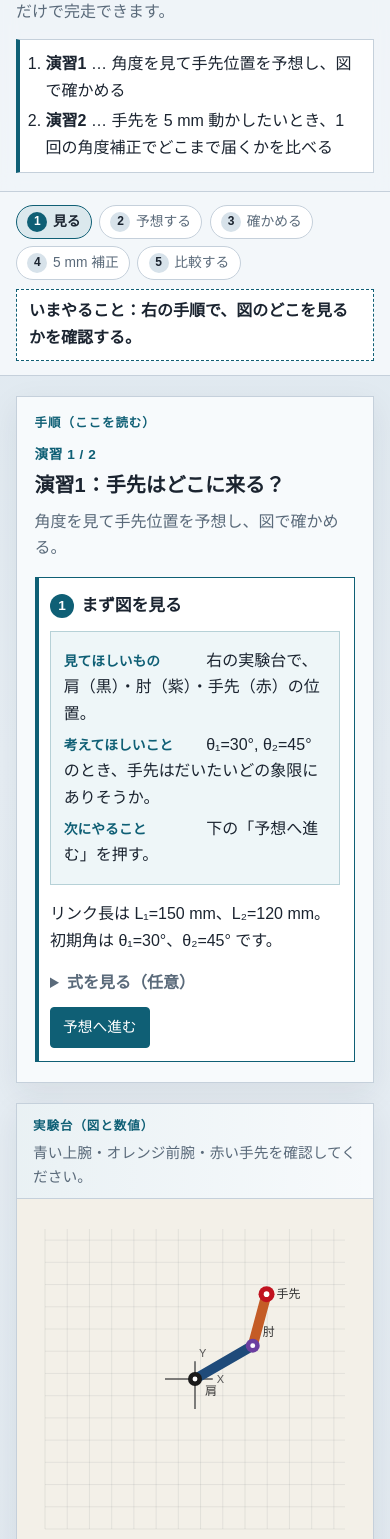
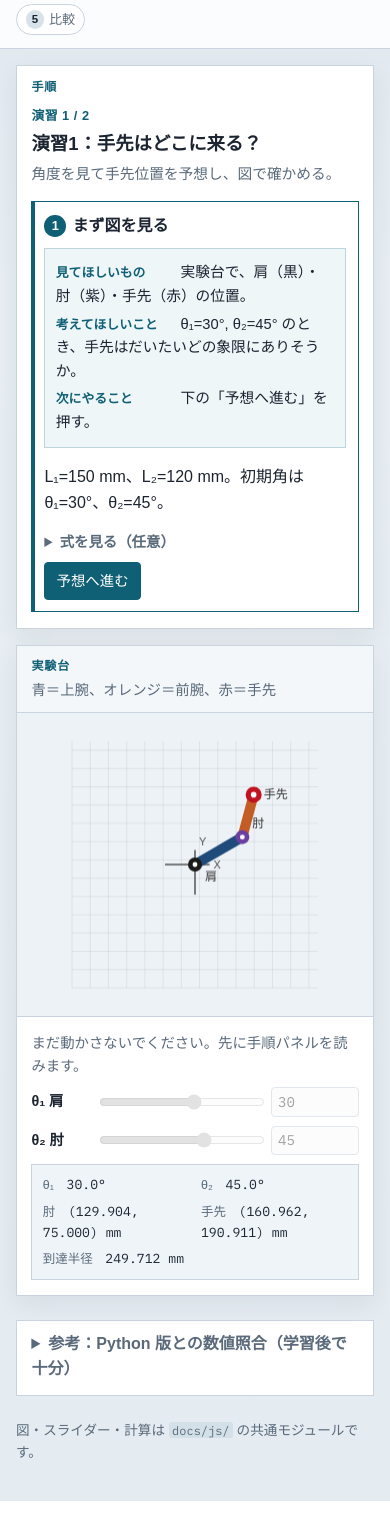
Before and after one commit to tukino/robotics-math-study, a plain HTML site: page docs/index.html in a window 390 px wide. Shown: the part 192-1731 px from the top of the page. After the commit the page ends 1693 px from the top, so only its background shows below. Drawn offline with Linux system fonts and the light colour scheme; a web font is replaced by a local one.

Commit message:
Restore stable figure-left lab layout on GitHub Pages
Put the arm stage back on the left and the procedure on the right,
compact the header chrome, size the canvas with aspect-ratio instead of
flex stretch, cache-bust assets, and use layout-neutral copy so mobile
stacking still makes sense.

Co-authored-by: Slave <tukino@users.noreply.github.com>

```diff
--- a/docs/css/style.css
+++ b/docs/css/style.css
@@ -1,16 +1,15 @@
 :root {
   --ink: #1b2430;
   --muted: #5a6a7a;
-  --paper: #e7eef4;
-  --panel: #f7fafc;
-  --line: #c5d0db;
+  --paper: #e8eef3;
+  --panel: #ffffff;
+  --line: #c9d4df;
   --accent: #0f5f75;
-  --accent-2: #c45c26;
   --good: #0a7a4b;
   --bad: #a11a2e;
-  --shadow: 0 10px 30px rgba(27, 36, 48, 0.08);
+  --shadow: 0 8px 24px rgba(27, 36, 48, 0.07);
   --font-sans: "IBM Plex Sans JP", "Noto Sans JP", "Hiragino Sans", sans-serif;
-  --font-mono: "IBM Plex Mono", "Source Code Pro", ui-monospace, monospace;
+  --font-mono: "IBM Plex Mono", ui-monospace, monospace;
 }
 
 *,
@@ -27,11 +26,8 @@ body {
   margin: 0;
   color: var(--ink);
   font-family: var(--font-sans);
-  line-height: 1.65;
-  background:
-    radial-gradient(1200px 500px at 10% -10%, rgba(15, 95, 117, 0.12), transparent 60%),
-    radial-gradient(900px 400px at 100% 0%, rgba(196, 92, 38, 0.08), transparent 55%),
-    linear-gradient(180deg, #d9e4ec 0%, var(--paper) 40%, #dfe7ee 100%);
+  line-height: 1.6;
+  background: linear-gradient(180deg, #dce6ee 0%, var(--paper) 28%, #e4ebf1 100%);
   min-height: 100vh;
 }
 
@@ -40,83 +36,74 @@ a {
 }
 
 .site-header {
-  padding: 1.5rem clamp(1rem, 3vw, 2.5rem) 1.1rem;
+  padding: 1rem clamp(1rem, 3vw, 2rem) 0.85rem;
   border-bottom: 1px solid var(--line);
-  background: rgba(247, 250, 252, 0.72);
-  backdrop-filter: blur(8px);
+  background: rgba(255, 255, 255, 0.85);
 }
 
-.site-header .brand {
-  margin: 0 0 0.35rem;
-  font-size: 0.95rem;
+.header-top {
+  display: flex;
+  flex-wrap: wrap;
+  gap: 0.6rem 1rem;
+  align-items: center;
+  justify-content: space-between;
+  margin-bottom: 0.35rem;
+}
+
+.brand {
+  margin: 0;
+  font-size: 0.9rem;
   font-weight: 700;
   letter-spacing: 0.04em;
   color: var(--accent);
 }
 
 .site-header h1 {
-  margin: 0 0 0.45rem;
-  font-size: clamp(1.45rem, 2.3vw, 1.95rem);
+  margin: 0 0 0.65rem;
+  font-size: clamp(1.25rem, 2vw, 1.6rem);
   font-weight: 700;
-  letter-spacing: 0.01em;
-  max-width: 28rem;
 }
 
-.site-header .tagline {
-  margin: 0 0 0.85rem;
-  color: var(--muted);
-  max-width: 42rem;
-}
-
-.path-overview {
+.now-doing {
   margin: 0;
-  padding: 0.7rem 0.9rem 0.7rem 1.6rem;
-  max-width: 42rem;
-  background: #fff;
-  border: 1px solid var(--line);
-  border-left: 4px solid var(--accent);
-}
-
-.path-overview li + li {
-  margin-top: 0.25rem;
-}
-
-.progress-bar {
-  padding: 0.85rem clamp(1rem, 3vw, 2.5rem);
-  border-bottom: 1px solid var(--line);
-  background: #f3f7fa;
+  padding: 0.4rem 0.7rem;
+  max-width: min(40rem, 100%);
+  background: #eef6f8;
+  border: 1px solid rgba(15, 95, 117, 0.28);
+  font-size: 0.92rem;
+  font-weight: 600;
 }
 
 .progress-steps {
   list-style: none;
   display: flex;
   flex-wrap: wrap;
-  gap: 0.45rem;
-  margin: 0 0 0.55rem;
+  gap: 0.4rem;
+  margin: 0;
   padding: 0;
 }
 
 .progress-steps li {
   display: inline-flex;
   align-items: center;
-  gap: 0.35rem;
-  padding: 0.28rem 0.65rem;
+  gap: 0.3rem;
+  padding: 0.25rem 0.55rem;
   border: 1px solid var(--line);
   border-radius: 999px;
   background: #fff;
   color: var(--muted);
-  font-size: 0.86rem;
+  font-size: 0.82rem;
 }
 
 .progress-steps li span {
   display: inline-grid;
   place-items: center;
-  width: 1.25rem;
-  height: 1.25rem;
+  width: 1.15rem;
+  height: 1.15rem;
   border-radius: 50%;
   background: #d7e2ea;
   color: var(--ink);
-  font-size: 0.75rem;
+  font-size: 0.72rem;
   font-weight: 700;
 }
 
@@ -127,9 +114,13 @@ a {
   font-weight: 600;
 }
 
+.progress-steps li.is-current span,
+.progress-steps li.is-done span {
+  color: #fff;
+}
+
 .progress-steps li.is-current span {
   background: var(--accent);
-  color: #fff;
 }
 
 .progress-steps li.is-done {
@@ -139,33 +130,23 @@ a {
 
 .progress-steps li.is-done span {
   background: var(--good);
-  color: #fff;
-}
-
-.now-doing {
-  margin: 0;
-  padding: 0.55rem 0.75rem;
-  background: #fff;
-  border: 1px dashed var(--accent);
-  color: var(--ink);
-  font-weight: 600;
 }
 
 .layout {
   display: grid;
-  grid-template-columns: minmax(320px, 0.95fr) minmax(280px, 1.05fr);
-  gap: 1.25rem;
-  padding: 1.25rem clamp(1rem, 3vw, 2.5rem) 2.5rem;
+  grid-template-columns: minmax(0, 1.15fr) minmax(300px, 0.85fr);
+  gap: 1rem;
+  align-items: start;
+  padding: 1rem clamp(1rem, 3vw, 2rem) 1.5rem;
 }
 
-@media (max-width: 900px) {
+@media (max-width: 960px) {
   .layout {
     grid-template-columns: 1fr;
   }
 
   .side {
     order: -1;
-    max-height: none;
   }
 }
 
@@ -174,27 +155,24 @@ a {
   background: var(--panel);
   border: 1px solid var(--line);
   box-shadow: var(--shadow);
+  min-width: 0;
 }
 
 .stage {
   display: flex;
   flex-direction: column;
-  min-height: 560px;
-}
-
-.stage-header,
-.panel-label {
-  margin: 0;
+  min-height: 0;
 }
 
 .stage-header {
-  padding: 0.75rem 1rem 0.55rem;
+  padding: 0.65rem 0.9rem;
   border-bottom: 1px solid var(--line);
-  background: linear-gradient(90deg, rgba(15, 95, 117, 0.06), transparent);
+  background: #f3f7fa;
 }
 
 .panel-label {
-  font-size: 0.78rem;
+  margin: 0;
+  font-size: 0.75rem;
   font-weight: 700;
   letter-spacing: 0.08em;
   text-transform: uppercase;
@@ -203,28 +181,18 @@ a {
 
 .stage-hint,
 .controls-caption {
-  margin: 0.25rem 0 0;
+  margin: 0.2rem 0 0;
   color: var(--muted);
-  font-size: 0.92rem;
-}
-
-.controls-caption {
-  margin-bottom: 0.15rem;
+  font-size: 0.9rem;
 }
 
 .canvas-wrap {
   position: relative;
-  flex: 1;
-  min-height: 360px;
-  background:
-    linear-gradient(180deg, rgba(255, 255, 255, 0.35), transparent),
-    repeating-linear-gradient(
-      -12deg,
-      transparent,
-      transparent 11px,
-      rgba(15, 95, 117, 0.03) 11px,
-      rgba(15, 95, 117, 0.03) 12px
-    );
+  width: 100%;
+  aspect-ratio: 1 / 0.85;
+  min-height: 280px;
+  max-height: min(62vh, 560px);
+  background: #edf2f6;
 }
 
 #arm-canvas {
@@ -234,22 +202,22 @@ a {
 }
 
 #angle-controls {
-  padding: 0.9rem 1rem 1.1rem;
+  padding: 0.75rem 0.9rem 0.95rem;
   border-top: 1px solid var(--line);
   display: grid;
-  gap: 0.75rem;
+  gap: 0.55rem;
 }
 
 .control-row {
   display: grid;
-  grid-template-columns: 3.5rem 1fr 4.5rem;
-  gap: 0.6rem;
+  grid-template-columns: 3.6rem minmax(0, 1fr) 5.5rem;
+  gap: 0.5rem;
   align-items: center;
 }
 
 .control-row label {
   font-weight: 600;
-  font-variant-numeric: tabular-nums;
+  font-size: 0.9rem;
 }
 
 .control-row input[type="range"] {
@@ -259,11 +227,11 @@ a {
 
 .control-row input[type="number"] {
   width: 100%;
-  padding: 0.35rem 0.45rem;
+  padding: 0.3rem 0.4rem;
   border: 1px solid var(--line);
   border-radius: 4px;
   font-family: var(--font-mono);
-  font-size: 0.92rem;
+  font-size: 0.88rem;
 }
 
 .control-row input:disabled {
@@ -273,120 +241,185 @@ a {
 
 .pose-readout {
   display: grid;
-  grid-template-columns: repeat(auto-fit, minmax(9rem, 1fr));
-  gap: 0.35rem 0.75rem;
-  padding: 0.65rem 0.75rem;
+  grid-template-columns: repeat(2, minmax(0, 1fr));
+  gap: 0.3rem 0.75rem;
+  padding: 0.55rem 0.65rem;
   background: #eef4f8;
-  border: 1px dashed var(--line);
+  border: 1px solid var(--line);
   font-family: var(--font-mono);
-  font-size: 0.86rem;
+  font-size: 0.82rem;
+}
+
+.pose-readout > div {
+  min-width: 0;
+  overflow-wrap: anywhere;
 }
 
 .pose-readout span {
   color: var(--muted);
-  margin-right: 0.35rem;
+  margin-right: 0.3rem;
   font-family: var(--font-sans);
-  font-size: 0.8rem;
+  font-size: 0.78rem;
 }
 
 .side {
-  padding: 1rem 1.1rem 1.25rem;
-  overflow: visible;
-  max-height: none;
+  padding: 0.75rem 0.9rem 1rem;
+  position: sticky;
+  top: 0.5rem;
+  max-height: calc(100vh - 1rem);
+  overflow: auto;
 }
 
 .side > .panel-label {
-  margin-bottom: 0.65rem;
+  margin-bottom: 0.5rem;
 }
 
 .exercise-kicker {
-  margin: 0 0 0.2rem;
+  margin: 0 0 0.15rem;
   color: var(--accent);
-  font-size: 0.85rem;
+  font-size: 0.8rem;
   font-weight: 700;
   letter-spacing: 0.04em;
 }
 
-.path-note {
-  margin: 0 0 0.75rem;
+.exercise-block h2 {
+  margin: 0 0 0.3rem;
+  font-size: 1.15rem;
+}
+
+.exercise-block .lede,
+.path-note,
+.hint {
   color: var(--muted);
-  font-size: 0.95rem;
+  margin-top: 0;
+  font-size: 0.92rem;
 }
 
 .cue-box {
-  margin: 0.7rem 0 0.9rem;
-  padding: 0.7rem 0.8rem;
+  margin: 0.55rem 0 0.7rem;
+  padding: 0.55rem 0.65rem;
   background: #eef6f8;
-  border: 1px solid rgba(15, 95, 117, 0.25);
+  border: 1px solid rgba(15, 95, 117, 0.22);
 }
 
 .cue-box p {
-  margin: 0.3rem 0;
+  margin: 0.25rem 0;
+  font-size: 0.92rem;
 }
 
 .cue-label {
   display: inline-block;
-  min-width: 8.5rem;
-  margin-right: 0.4rem;
+  min-width: 7.5rem;
+  margin-right: 0.3rem;
   color: var(--accent);
   font-weight: 700;
-  font-size: 0.86rem;
+  font-size: 0.8rem;
 }
 
 .step-card {
-  margin-top: 0.85rem;
-  padding: 0.85rem 0.9rem;
+  margin-top: 0.7rem;
+  padding: 0.7rem 0.75rem;
   border: 1px solid var(--line);
-  background: #fff;
-  opacity: 0.72;
+  background: #fafcfd;
 }
 
 .step-card.is-open {
-  opacity: 1;
   border-color: var(--accent);
   box-shadow: inset 3px 0 0 var(--accent);
+  background: #fff;
+}
+
+.step-card[hidden] {
+  display: none !important;
 }
 
 .step-card h3 {
   display: flex;
   align-items: center;
-  gap: 0.45rem;
-  margin: 0 0 0.45rem;
-  font-size: 1.05rem;
+  gap: 0.4rem;
+  margin: 0 0 0.4rem;
+  font-size: 1rem;
 }
 
 .step-num {
   display: inline-grid;
   place-items: center;
-  width: 1.5rem;
-  height: 1.5rem;
+  width: 1.35rem;
+  height: 1.35rem;
   border-radius: 50%;
   background: var(--accent);
   color: #fff;
-  font-size: 0.85rem;
+  font-size: 0.8rem;
 }
 
 .formula-details {
-  margin: 0.65rem 0;
+  margin: 0.5rem 0;
 }
 
 .formula-details summary {
   cursor: pointer;
   color: var(--muted);
   font-weight: 600;
+  font-size: 0.9rem;
 }
 
+.formula {
+  background: #13202c;
+  color: #e8f2f7;
+  padding: 0.7rem 0.8rem;
+  overflow-x: auto;
+  font-family: var(--font-mono);
+  font-size: 0.85rem;
+  border-radius: 4px;
+}
+
+.quiz,
+.live-box {
+  margin-top: 0.6rem;
+  padding: 0.65rem 0.7rem;
+  border: 1px solid var(--line);
+  background: #fff;
+}
+
+.quiz h3,
+.live-box h3 {
+  margin: 0 0 0.4rem;
+  font-size: 0.98rem;
+}
+
+fieldset {
+  border: 1px solid var(--line);
+  margin: 0.5rem 0;
+  padding: 0.45rem 0.6rem 0.6rem;
+}
+
+legend {
+  padding: 0 0.25rem;
+  font-weight: 600;
+  font-size: 0.9rem;
+}
+
+fieldset label {
+  display: block;
+  margin: 0.25rem 0;
+  font-size: 0.92rem;
+}
+
+.status {
+  margin: 0.55rem 0 0;
+  padding: 0.45rem 0.6rem;
+  background: #eef6f8;
+  border-left: 3px solid var(--accent);
+  font-size: 0.9rem;
+}
+
+.scenario-tabs,
+.preset-row,
 .next-actions {
   display: flex;
   flex-wrap: wrap;
-  gap: 0.5rem;
-  margin-top: 0.85rem;
-}
-
-.done-msg {
-  width: 100%;
-  margin: 0 0 0.35rem;
-  font-weight: 600;
+  gap: 0.4rem;
+  margin: 0.5rem 0;
 }
 
 .btn {
@@ -394,17 +427,15 @@ a {
   border: 1px solid var(--line);
   background: #fff;
   color: var(--ink);
-  padding: 0.45rem 0.75rem;
+  padding: 0.4rem 0.7rem;
   border-radius: 4px;
   font: inherit;
-  font-size: 0.92rem;
+  font-size: 0.9rem;
   cursor: pointer;
-  transition: border-color 0.15s ease, transform 0.15s ease, background 0.15s ease;
 }
 
 .btn:hover {
   border-color: var(--accent);
-  transform: translateY(-1px);
 }
 
 .btn.primary,
@@ -414,121 +445,51 @@ a {
   color: #fff;
 }
 
-.exercise-block h2 {
-  margin: 0 0 0.4rem;
-  font-size: 1.25rem;
-}
-
-.exercise-block .lede {
-  color: var(--muted);
-  margin-top: 0;
-}
-
-.formula {
-  background: #13202c;
-  color: #e8f2f7;
-  padding: 0.85rem 1rem;
-  overflow-x: auto;
-  font-family: var(--font-mono);
-  font-size: 0.9rem;
-  border-radius: 4px;
-}
-
-.quiz,
-.live-box {
-  margin-top: 1rem;
-  padding: 0.85rem 0.9rem;
-  border: 1px solid var(--line);
-  background: #fff;
-}
-
-.quiz h3,
-.live-box h3 {
-  margin: 0 0 0.5rem;
-  font-size: 1.05rem;
-}
-
-fieldset {
-  border: 1px solid var(--line);
-  margin: 0.65rem 0;
-  padding: 0.55rem 0.7rem 0.75rem;
-}
-
-legend {
-  padding: 0 0.3rem;
-  font-weight: 600;
-}
-
-fieldset label {
-  display: block;
-  margin: 0.3rem 0;
-}
-
-.status {
-  margin: 0.7rem 0 0;
-  padding: 0.55rem 0.7rem;
-  background: #eef6f8;
-  border-left: 3px solid var(--accent);
-}
-
-.hint {
-  color: var(--muted);
-  font-size: 0.95rem;
-}
-
-.scenario-tabs,
-.preset-row {
-  display: flex;
-  flex-wrap: wrap;
-  gap: 0.45rem;
-  margin: 0.6rem 0;
-}
-
 .result-list {
-  margin: 0.4rem 0 0.8rem;
+  margin: 0.3rem 0 0.6rem;
   padding-left: 1.1rem;
+  font-size: 0.92rem;
 }
 
 .explain {
-  margin-top: 0.85rem;
+  margin-top: 0.6rem;
   border: 1px solid var(--line);
-  padding: 0.35rem 0.7rem 0.55rem;
+  padding: 0.3rem 0.6rem 0.45rem;
   background: #f3f7fa;
 }
 
 .explain summary {
   cursor: pointer;
   font-weight: 600;
-  padding: 0.35rem 0;
+  padding: 0.25rem 0;
 }
 
-.explain[open] summary {
-  margin-bottom: 0.35rem;
-  color: var(--accent);
+.done-msg {
+  width: 100%;
+  margin: 0 0 0.3rem;
+  font-weight: 600;
 }
 
 .verify {
-  margin: 0 clamp(1rem, 3vw, 2.5rem) 2.5rem;
-  padding: 0.75rem 1.15rem 1rem;
+  margin: 0 clamp(1rem, 3vw, 2rem) 1.5rem;
+  padding: 0.6rem 0.9rem 0.8rem;
   background: var(--panel);
   border: 1px solid var(--line);
-  box-shadow: var(--shadow);
 }
 
 .verify > summary {
   cursor: pointer;
   font-weight: 600;
   color: var(--muted);
-  padding: 0.25rem 0;
 }
 
 .verify[open] > summary {
-  margin-bottom: 0.7rem;
+  margin-bottom: 0.55rem;
   color: var(--ink);
 }
 
 .verify-banner {
-  padding: 0.6rem 0.75rem;
+  padding: 0.5rem 0.65rem;
   border-radius: 4px;
   font-weight: 600;
 }
@@ -550,7 +511,7 @@ fieldset label {
 table {
   width: 100%;
   border-collapse: collapse;
-  font-size: 0.9rem;
+  font-size: 0.85rem;
   font-variant-numeric: tabular-nums;
 }
 
@@ -558,7 +519,7 @@ th,
 td {
   border-bottom: 1px solid var(--line);
   text-align: left;
-  padding: 0.45rem 0.5rem;
+  padding: 0.4rem 0.45rem;
 }
 
 th {
@@ -576,15 +537,27 @@ tr.fail td:last-child {
 }
 
 .site-footer {
-  padding: 0  clamp(1rem, 3vw, 2.5rem) 2rem;
+  padding: 0 clamp(1rem, 3vw, 2rem) 1.5rem;
   color: var(--muted);
-  font-size: 0.9rem;
+  font-size: 0.85rem;
 }
 
 code {
   font-family: var(--font-mono);
   font-size: 0.88em;
   background: rgba(15, 95, 117, 0.08);
-  padding: 0.05em 0.3em;
+  padding: 0.05em 0.28em;
   border-radius: 3px;
 }
+
+@media (max-width: 960px) {
+  .side {
+    position: static;
+    max-height: none;
+    overflow: visible;
+  }
+
+  .canvas-wrap {
+    max-height: 420px;
+  }
+}
--- a/docs/index.html
+++ b/docs/index.html
@@ -14,45 +14,32 @@
       href="https://fonts.googleapis.com/css2?family=IBM+Plex+Mono:wght@400;500&family=IBM+Plex+Sans+JP:wght@400;500;600;700&display=swap"
       rel="stylesheet"
     />
-    <link rel="stylesheet" href="./css/style.css" />
+    <link rel="stylesheet" href="./css/style.css?v=3" />
   </head>
   <body>
     <header class="site-header">
-      <p class="brand">Robotics Math Study</p>
+      <div class="header-top">
+        <p class="brand">Robotics Math Study</p>
+        <p class="now-doing" id="now-doing" aria-live="polite">
+          いまやること：実験台の図で肩・肘・手先を確認する
+        </p>
+      </div>
       <h1>2リンクアームを、予想してから動かす</h1>
-      <p class="tagline">
-        左側の「手順」が本編、右側の「実験台」が図です。いま読む欄だけ進めれば、最後までブラウザだけで完走できます。
-      </p>
-      <ol class="path-overview">
-        <li><strong>演習1</strong> … 角度を見て手先位置を予想し、図で確かめる</li>
-        <li><strong>演習2</strong> … 手先を 5 mm 動かしたいとき、1回の角度補正でどこまで届くかを比べる</li>
+      <ol class="progress-steps" id="progress-bar" aria-label="学習の進み具合">
+        <li data-step="look" class="is-current"><span>1</span>見る</li>
+        <li data-step="predict"><span>2</span>予想</li>
+        <li data-step="check"><span>3</span>確認</li>
+        <li data-step="correct"><span>4</span>5 mm補正</li>
+        <li data-step="compare"><span>5</span>比較</li>
       </ol>
     </header>
 
-    <div class="progress-bar" id="progress-bar" aria-label="学習の進み具合">
-      <ol class="progress-steps">
-        <li data-step="look" class="is-current"><span>1</span>見る</li>
-        <li data-step="predict"><span>2</span>予想する</li>
-        <li data-step="check"><span>3</span>確かめる</li>
-        <li data-step="correct"><span>4</span>5 mm 補正</li>
-        <li data-step="compare"><span>5</span>比較する</li>
-      </ol>
-      <p class="now-doing" id="now-doing" aria-live="polite">
-        いまやること：右の手順の「見てほしいもの」から始めてください。
-      </p>
-    </div>
-
     <main class="layout">
-      <aside class="side" aria-label="手順パネル">
-        <p class="panel-label">手順（ここを読む）</p>
-        <div id="exercise-panel"></div>
-      </aside>
-
       <section class="stage" aria-label="アーム図と操作">
         <div class="stage-header">
-          <p class="panel-label">実験台（図と数値）</p>
+          <p class="panel-label">実験台</p>
           <p class="stage-hint" id="stage-hint">
-            青いリンクが上腕、オレンジが前腕。赤い点が手先です。
+            青＝上腕、オレンジ＝前腕、赤＝手先
           </p>
         </div>
         <div class="canvas-wrap">
@@ -60,7 +47,7 @@
         </div>
         <div id="angle-controls">
           <p class="controls-caption" data-role="controls-caption">
-            角度スライダーは、手順で「操作してよい」と出るまで待ってください。
+            手順で「操作してよい」と出るまで、スライダーはロックされています。
           </p>
           <div class="control-row">
             <label for="theta1-slider">θ₁ 肩</label>
@@ -107,6 +94,11 @@
           <div class="pose-readout" data-role="pose-readout" aria-live="polite"></div>
         </div>
       </section>
+
+      <aside class="side" aria-label="手順パネル">
+        <p class="panel-label">手順</p>
+        <div id="exercise-panel"></div>
+      </aside>
     </main>
 
     <details class="verify" id="verify-box">
@@ -115,15 +107,13 @@
     </details>
 
     <footer class="site-footer">
-      <p>
-        図・スライダー・計算は <code>docs/js/</code> の共通モジュールです。次の演習を足すときも再利用できます。
-      </p>
+      <p>図・スライダー・計算は <code>docs/js/</code> の共通モジュールです。</p>
     </footer>
 
-    <script src="./js/kinematics.js"></script>
-    <script src="./js/arm-view.js"></script>
-    <script src="./js/controls.js"></script>
-    <script src="./js/exercises.js"></script>
-    <script src="./js/app.js"></script>
+    <script src="./js/kinematics.js?v=3"></script>
+    <script src="./js/arm-view.js?v=3"></script>
+    <script src="./js/controls.js?v=3"></script>
+    <script src="./js/exercises.js?v=3"></script>
+    <script src="./js/app.js?v=3"></script>
   </body>
 </html>
--- a/docs/js/app.js
+++ b/docs/js/app.js
@@ -40,7 +40,7 @@
     function updateProgress(step, message) {
       const order = ["look", "predict", "check", "correct", "compare"];
       const currentIndex = order.indexOf(step);
-      document.querySelectorAll(".progress-steps li").forEach((li) => {
+      document.querySelectorAll("#progress-bar li").forEach((li) => {
         const idx = order.indexOf(li.getAttribute("data-step"));
         li.classList.toggle("is-current", idx === currentIndex);
         li.classList.toggle("is-done", idx >= 0 && idx < currentIndex);
--- a/docs/js/arm-view.js
+++ b/docs/js/arm-view.js
@@ -95,7 +95,7 @@
       ctx.clearRect(0, 0, w, h);
 
       // 紙面背景
-      ctx.fillStyle = "#f3f0e8";
+      ctx.fillStyle = "#edf2f6";
       ctx.fillRect(0, 0, w, h);
       this._drawGrid();
 
--- a/docs/js/exercises.js
+++ b/docs/js/exercises.js
@@ -33,7 +33,7 @@
       theta1: 30,
       theta2: 45,
       delta: [5, 0],
-      look: "緑の目標点が、いまの手先から少し右（+x）にあること。",
+      look: "実験台で、緑の目標点がいまの手先から少し +x 方向にあること。",
       think: "この姿勢なら、1回の一次補正で残差はかなり小さくなるはずか？",
       hint: "θ₁=30°, θ₂=45°。ヤコビ行列は正則です。",
     },
@@ -44,7 +44,7 @@
       theta1: 0,
       theta2: 0,
       delta: [-5, 0],
-      look: "目標が最大到達円の内側にあること（緑の円の内側）。",
+      look: "実験台で、目標が最大到達円（薄い緑）の内側にあること。",
       think: "到達はできそうでも、伸ばし切りでは一次近似が効かないのでは？",
       hint: "θ₁=0°, θ₂=0°（特異姿勢）。幾何的には到達可能です。",
     },
@@ -55,7 +55,7 @@
       theta1: 0,
       theta2: 0,
       delta: [5, 0],
-      look: "目標が最大到達円の外側にあること。",
+      look: "実験台で、目標が最大到達円の外側にあること。",
       think: "これは一次近似の問題ではなく、そもそも届かないのでは？",
       hint: "目標は L₁+L₂ より外側で、到達不能です。",
     },
@@ -100,9 +100,9 @@
         this.angleControls.setAngles(30, 45, true);
         this._setProgress(
           "look",
-          "いまやること：右の手順で、図のどこを見るかを確認する。",
-          "青い上腕・オレンジ前腕・赤い手先を確認してください。",
-          "まだ動かさないでください。先に手順を読みます。"
+          "いまやること：実験台の図で肩・肘・手先を確認し、手順を読む",
+          "青＝上腕、オレンジ＝前腕、赤＝手先",
+          "まだ動かさないでください。先に手順パネルを読みます。"
         );
       } else {
         this.angleControls.setEnabled(false);
@@ -170,11 +170,11 @@
           <div class="step-card is-open" data-role="step-look">
             <h3><span class="step-num">1</span> まず図を見る</h3>
             ${this._cueBox(
-              "右の実験台で、肩（黒）・肘（紫）・手先（赤）の位置。",
+              "実験台で、肩（黒）・肘（紫）・手先（赤）の位置。",
               "θ₁=30°, θ₂=45° のとき、手先はだいたいどの象限にありそうか。",
               "下の「予想へ進む」を押す。"
             )}
-            <p>リンク長は L₁=${this.L1} mm、L₂=${this.L2} mm。初期角は θ₁=30°、θ₂=45° です。</p>
+            <p>L₁=${this.L1} mm、L₂=${this.L2} mm。初期角は θ₁=30°、θ₂=45°。</p>
             <details class="formula-details">
               <summary>式を見る（任意）</summary>
               <pre class="formula">x = L₁ cos θ₁ + L₂ cos(θ₁+θ₂)
@@ -213,12 +213,12 @@ y = L₁ sin θ₁ + L₂ sin(θ₁+θ₂)</pre>
           <div class="step-card" data-role="step-check" hidden>
             <h3><span class="step-num">3</span> 操作して確かめる</h3>
             ${this._cueBox(
-              "右の実験台の手先座標と、図上の赤い点。",
+              "実験台の手先座標と赤い点。",
               "予想と数値は一致したか。θ₁ と θ₂ を動かすと何が変わるか。",
               "スライダーか代表姿勢を試し、終わったら演習2へ。"
             )}
             <div class="live-box" data-role="predict-live">
-              <p>下のスライダーが使えるようになりました。代表姿勢でも切り替えられます。</p>
+              <p>左実験台のスライダーが使えるようになりました。代表姿勢でも切り替えられます。</p>
               <div class="preset-row" data-role="predict-presets"></div>
               <p data-role="predict-live-numbers"></p>
               <details class="explain">
@@ -243,8 +243,8 @@ y = L₁ sin θ₁ + L₂ sin(θ₁+θ₂)</pre>
         next.scrollIntoView({ behavior: "smooth", block: "nearest" });
         this._setProgress(
           "predict",
-          "いまやること：象限と x・y の大小を選んで予想を確定する。",
-          "図は参考に見てよいですが、まだスライダーは触らないでください。",
+          "いまやること：象限と x・y の大小を選んで予想を確定する",
+          "実験台は参考に見てよい。スライダーはまだ触らない",
           "まだロック中です。予想を先に出します。"
         );
       });
@@ -281,8 +281,8 @@ y = L₁ sin θ₁ + L₂ sin(θ₁+θ₂)</pre>
         check.scrollIntoView({ behavior: "smooth", block: "nearest" });
         this._setProgress(
           "check",
-          "いまやること：スライダーか代表姿勢で数値を確かめ、終わったら演習2へ。",
-          "手先の数字と赤い点が連動することを確認してください。",
+          "いまやること：実験台のスライダーで数値を確かめ、終わったら演習2へ",
+          "手先の数字と赤い点が連動することを確認",
           "操作して大丈夫です。"
         );
       });
@@ -351,9 +351,9 @@ y = L₁ sin θ₁ + L₂ sin(θ₁+θ₂)</pre>
       const progressStep = scenarioId === "bent" ? "correct" : "compare";
       this._setProgress(
         progressStep,
-        `いまやること：${sc.label}で予想を選び、「補正する」を押す。`,
-        sc.look + " スライダーはシナリオ固定のためロックされています。",
-        "演習2では角度は固定です。シナリオ切替だけで進めます。"
+        `いまやること：${sc.label}で予想を選び、補正する`,
+        sc.look,
+        "演習2では角度は固定。シナリオ切替だけで進めます。"
       );
     }
 
```
